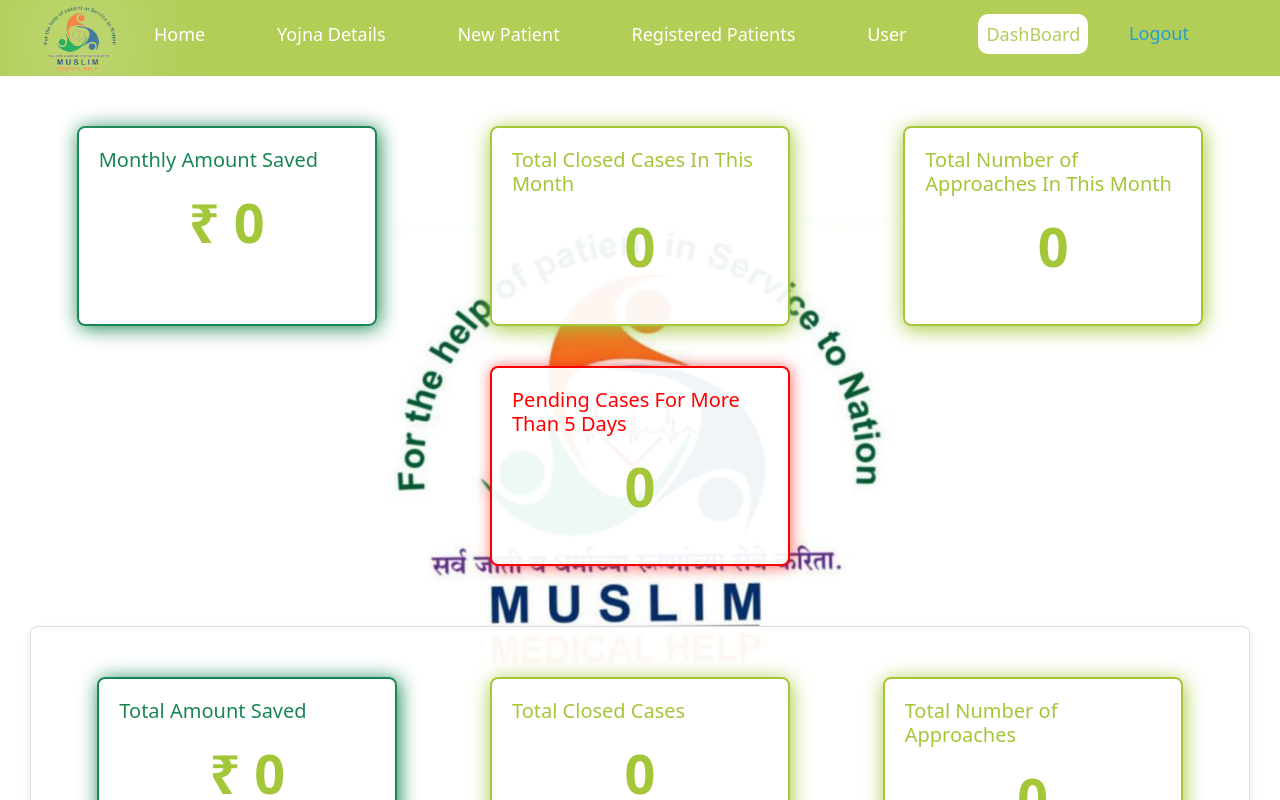
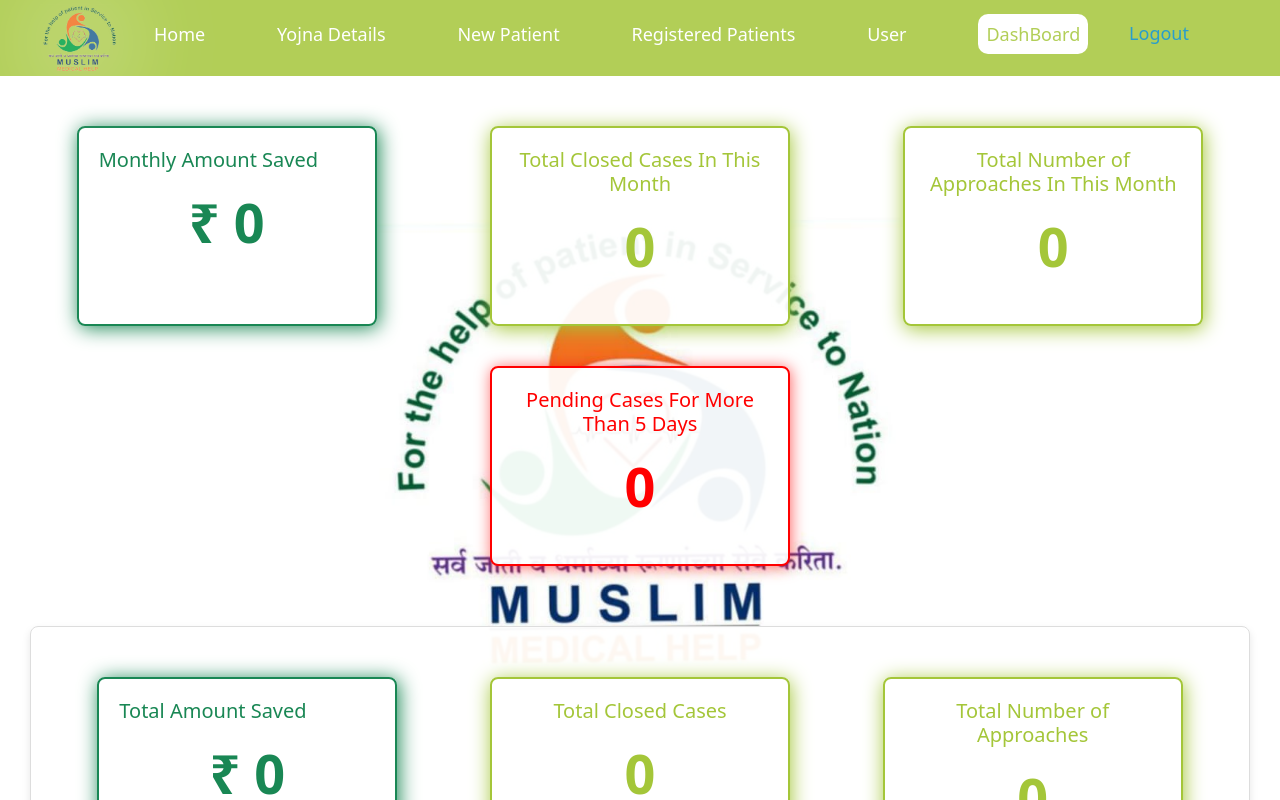
Before and after one commit to Tekisky123/MMH-frontEnd-1, a React (Create React App) app: page /dashboard in a window 1280 px wide. Shown: the top 800 px of the page. Built offline with nearby package versions, Linux system fonts and the light colour scheme; no server answers; sample sign-in values are in the browser's storage.

Commit message:
final changes in main

```diff
--- a/src/Components/dashboard/Dashboard.css
+++ b/src/Components/dashboard/Dashboard.css
@@ -51,18 +51,20 @@
 .pending-cases{
   border: 2px solid red;
   color: red;
-
+  text-align: center;
   box-shadow: 1px 1px 15px rgba(255, 0, 0, 0.603);
 }
 .total-closed-cases{
   border: 2px solid #a4c639;
   box-shadow: 1px 3px 20px #a4c639;
+  text-align: center;
 
 }
 .cards{
   border: 2px solid #a4c639;
   box-shadow: 1px 3px 20px #a4c639;
   color: #a4c639;
+  text-align: center;
 }
 
 .card-value {
@@ -70,7 +72,7 @@
   text-align: center;
   font-weight: bold;
   text-decoration: none;
-  color: #a4c639;
+  /* color: #a4c639; */
 }
 .card-pending-value {
   font-size: 54px;
```
